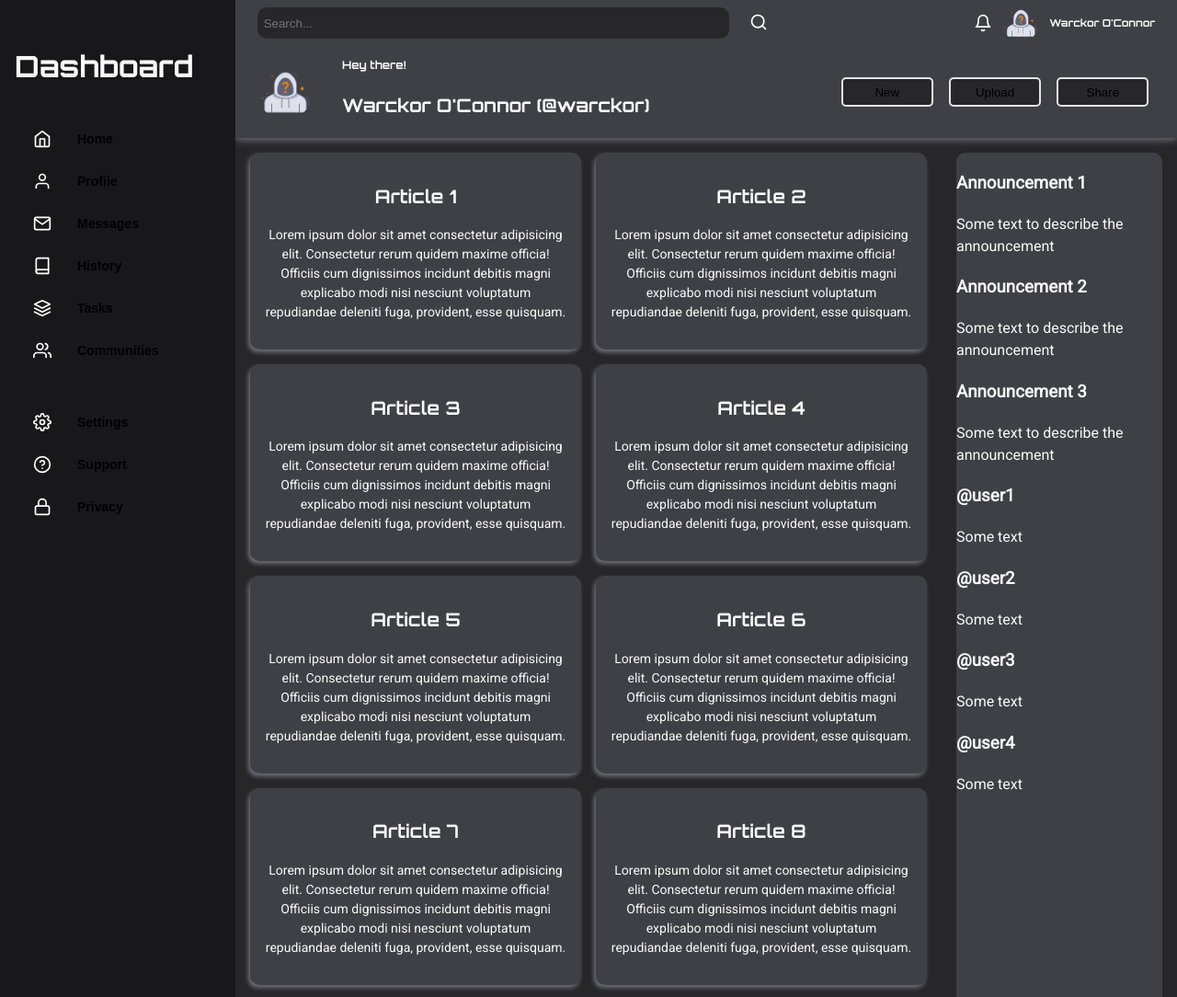
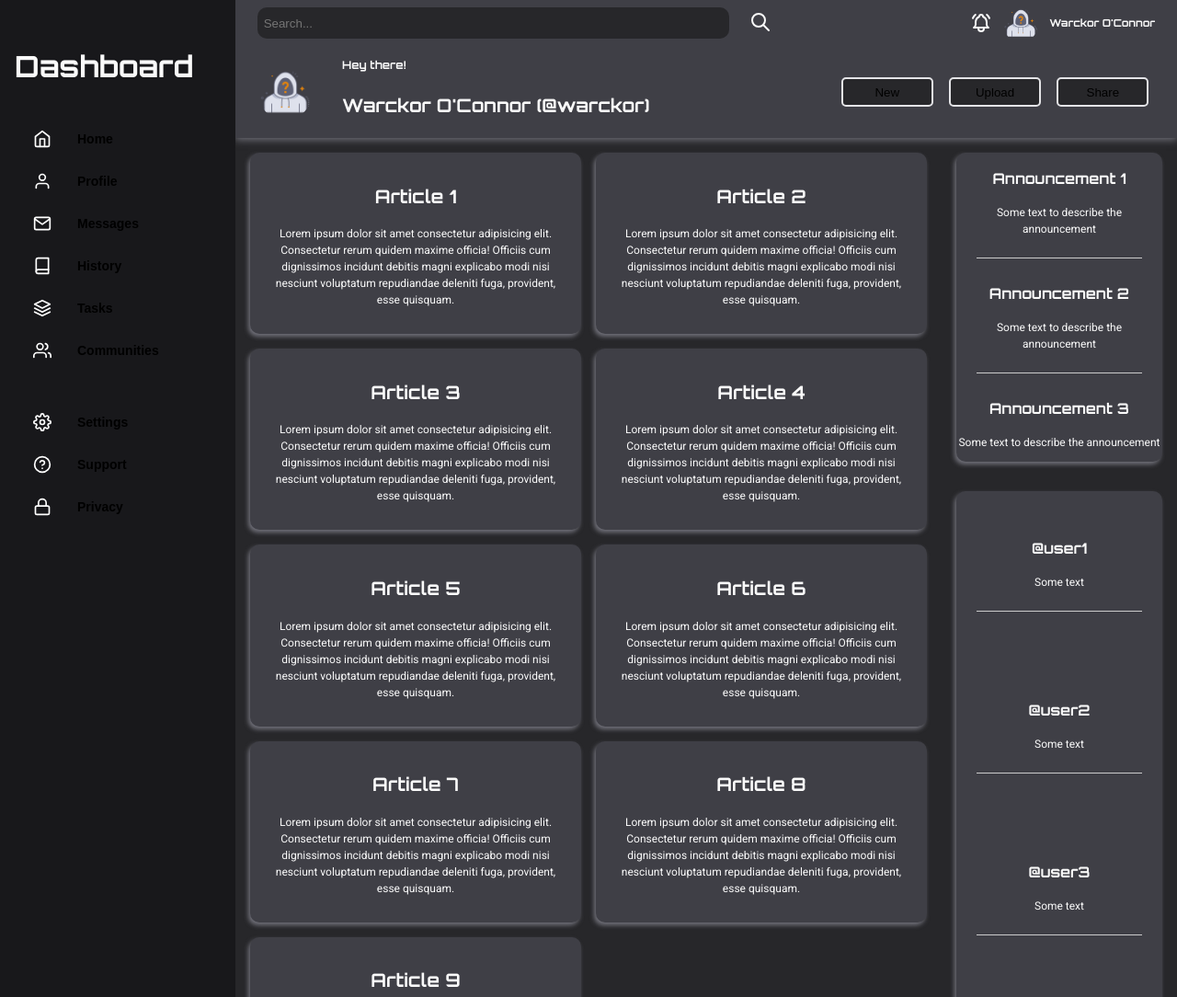
Before and after one commit to Warckor/admin-dashboard, a website built with Vite: page index.html in a window 1280 px wide. Shown: the top 1084 px of the page at 92% size. Built offline with nearby package versions, Linux system fonts and the light colour scheme; files whose address does not match are found by name.

Commit message:
Add right bar styling and new icons

```diff
--- a/index.html
+++ b/index.html
@@ -3,7 +3,7 @@
 
 <head>
   <meta charset="UTF-8" />
-  <link rel="icon" type="image/svg+xml" href="/vite.svg" />
+  <link rel="icon" type="image/svg+xml" href="./assets/icons/telescope.svg" />
   <meta name="viewport" content="width=device-width, initial-scale=1.0" />
   <link rel="stylesheet" href="./style.css">
   <script src="./main.js" defer></script>
@@ -15,10 +15,24 @@
     <div class="search-bar">
       <div class="search">
         <input type="text" placeholder="Search..." />
-        <button><img src="./assets/icons/search.svg" alt="Search"></button>
+        <button>
+          <svg xmlns="http://www.w3.org/2000/svg" class="icon-tabler" stroke-width="2" stroke-linecap="round"
+            stroke-linejoin="round">
+            <path stroke="none" d="M0 0h24v24H0z" fill="none"></path>
+            <path d="M10 10m-7 0a7 7 0 1 0 14 0a7 7 0 1 0 -14 0"></path>
+            <path d="M21 21l-6 -6"></path>
+          </svg>
+        </button>
       </div>
       <div class="profile">
-        <img class="icons" src="./assets/icons/bell.svg" alt="Alert icon" />
+        <svg xmlns="http://www.w3.org/2000/svg" class="icon-tabler" stroke-width="2" stroke-linecap="round"
+          stroke-linejoin="round">
+          <path stroke="none" d="M0 0h24v24H0z" fill="none"></path>
+          <path d="M10 5a2 2 0 0 1 4 0a7 7 0 0 1 4 6v3a4 4 0 0 0 2 3h-16a4 4 0 0 0 2 -3v-3a7 7 0 0 1 4 -6"></path>
+          <path d="M9 17v1a3 3 0 0 0 6 0v-1"></path>
+          <path d="M21 6.727a11.05 11.05 0 0 0 -2.794 -3.727"></path>
+          <path d="M3 6.727a11.05 11.05 0 0 1 2.792 -3.727"></path>
+        </svg>
         <img class="avatar" src="./assets/icons/anonymous.png" alt="Profile image" />
         <p>Warckor O'Connor</p>
       </div>
--- a/style.css
+++ b/style.css
@@ -14,6 +14,7 @@
   --bg-container: #3f3f46;
   --bg-dashboard: #18181b;
   --border-btn: 2px solid #e4e4e7;
+  --stroke-icon: #fafafa;
   --color-btn-bg: #27272a;
   --color-base-text: #fafafa;
   --shadow-color: #71717a;
@@ -24,6 +25,7 @@
   --bg-container: #fafafa;
   --bg-dashboard: #1d4ed8;
   --border-btn: 2px solid #0a0a0a;
+  --stroke-icon: #0a0a0a;
   --color-btn-bg: #38bdf8;
   --color-base-text: #0a0a0a;
   --shadow-color: #262626;
@@ -51,6 +53,13 @@ button:active {
   width: 20px;
   height: 20px;
   color: white;
+}
+
+.icon-tabler {
+  width: 24px;
+  height: 24px;
+  stroke: var(--stroke-icon);
+  fill: none;
 }
 
 .header {
@@ -175,7 +184,7 @@ button:active {
 .dashboard-logo {
   font-family: Orbitron, Helvetica, Arial, sans-serif;
   font-size: 2em;
-  color: var(--color-base-text);
+  color: #fafafa;
 }
 
 .navbar {
@@ -240,16 +249,54 @@ img {
   font-family: Orbitron, Helvetica, Arial, sans-serif;
 }
 
-.article p {
-  font-size: 14px;
+.article p,
+.announcement p,
+.trending p {
+  font-size: 12px;
 }
 
 .sidebar-right {
+  display: flex;
+  flex-direction: column;
   grid-column: 3 / 4;
   grid-row: 2 / 3;
-  background: #3f3f46;
   margin: 1em;
+}
+
+.announcements,
+.trendings {
+  display: flex;
+  flex-direction: column;
+  align-items: center;
+  background: var(--bg-container);
   border-radius: 10px;
+  box-shadow: -2px 3px 5px var(--shadow-color);
+}
+
+.trendings {
+  margin-top: 2em;
+  flex-grow: 1;
+  justify-content: space-around;
+}
+
+.announcement,
+.trending {
+  text-align: center;
+}
+
+.announcement h3,
+.trending h3 {
+  font-size: 16px;
+  font-family: Orbitron, Helvetica, Arial, sans-serif;
+  font-weight: bold;
+}
+
+.announcement:not(:last-child),
+.trending:not(:last-child) {
+  border-bottom: 1px solid #ccc;
+  margin-bottom: 10px;
+  padding-bottom: 10px;
+  width: 80%;
 }
 
 .footer {
```
Also changed, not shown: assets/icons/notificacion-active.svg (deleted), assets/icons/search-black.svg (deleted), assets/icons/search.svg (deleted), assets/icons/telescope.svg (added).
